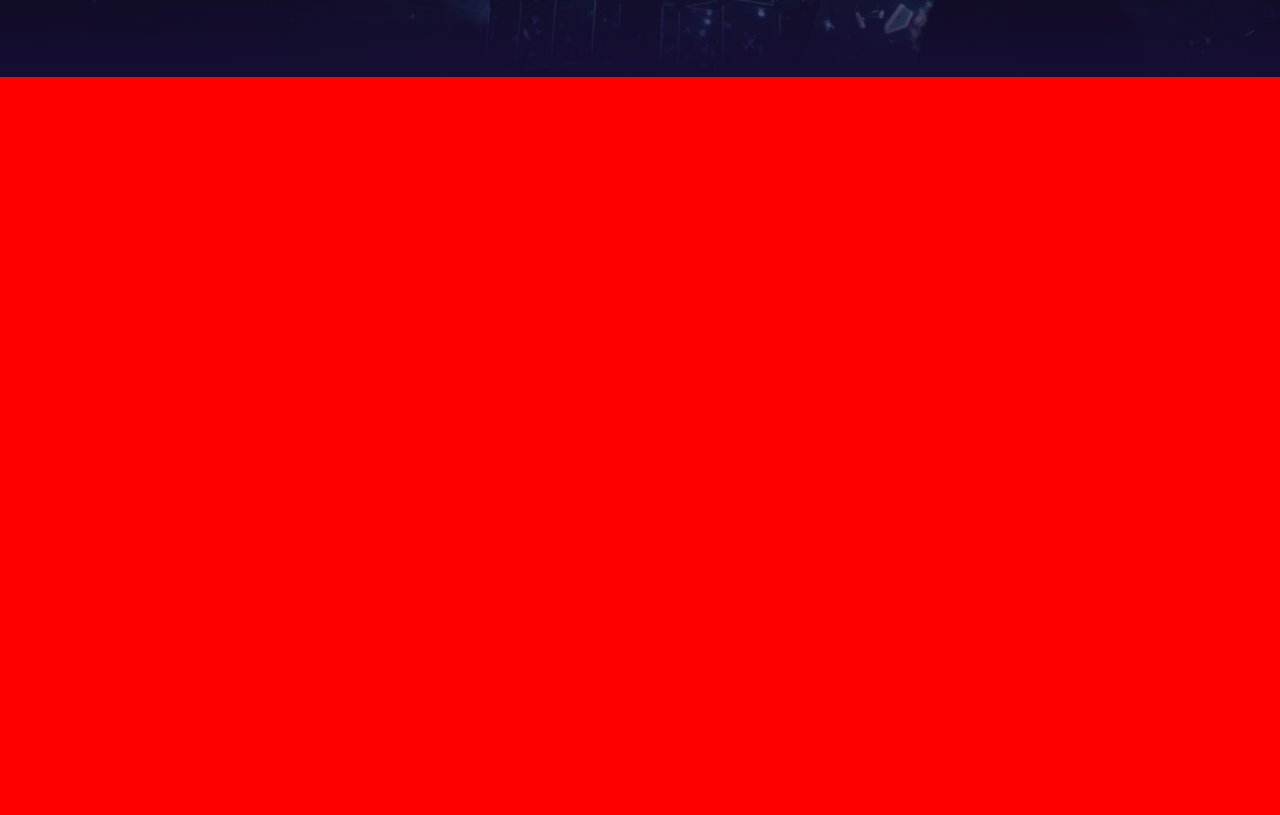
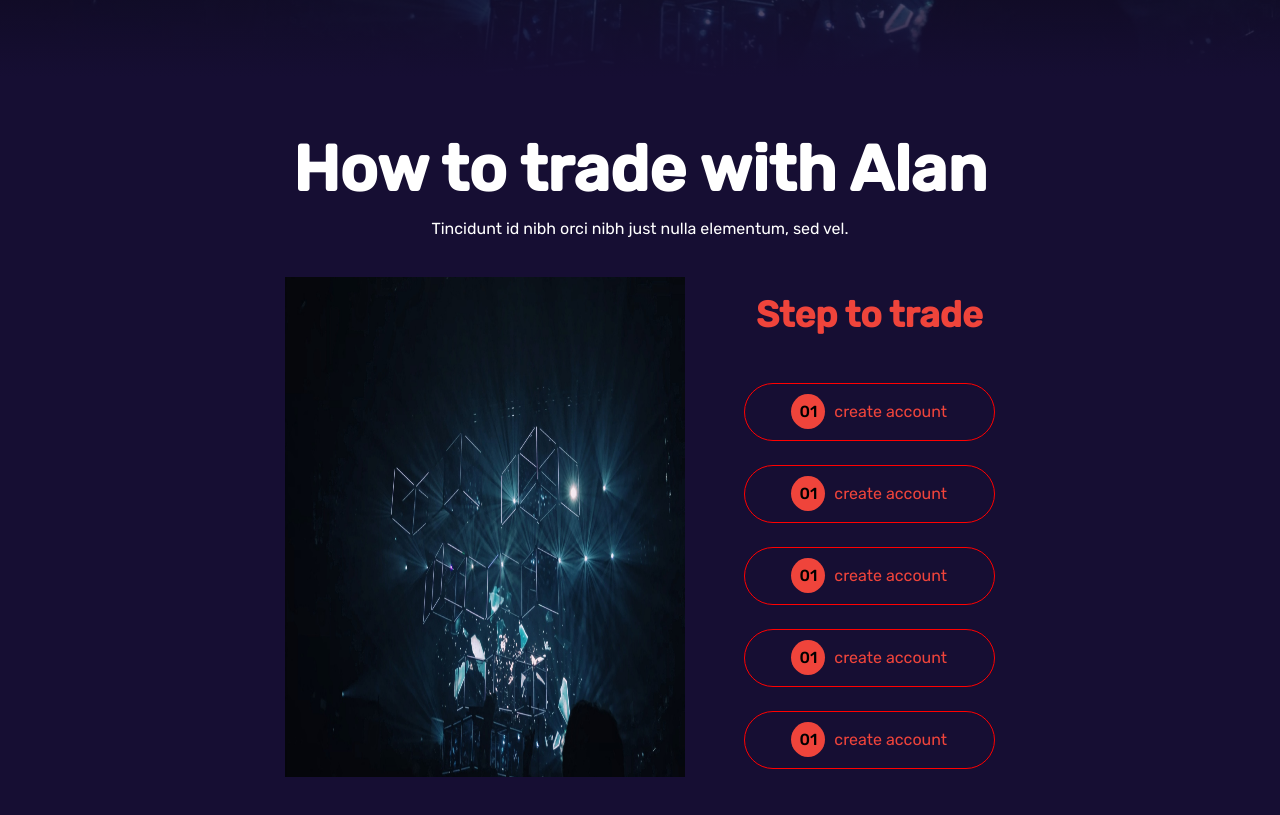
Before and after one commit to AlanTruong43/crypto_project, a plain HTML site: page index.html in a window 1280 px wide. Shown: the part 823-1638 px from the top of the page. Drawn offline with Linux system fonts and the light colour scheme.

Commit message:
complete layout2

```diff
--- a/css/style.css
+++ b/css/style.css
@@ -131,5 +131,52 @@ ul.collab li img{
 
 section.layout2{
     height: 100vh;
-    background-color: red;
+    background-color: #160E33;
+    text-align: center;
 }
+
+section.layout2 h1{
+    padding-top: 60px;
+    margin-bottom: 20px;
+    color: white;
+    font-size: 64px;
+    font-weight: 700;
+}
+
+section.layout2__content{
+    width: 60%;
+    display: flex;
+    justify-content: space-around;
+    margin: 0 auto;
+    margin-top: 40px;
+}
+
+section.layout2__content img{
+    width: 400px;
+    height: 500px;
+}
+
+ul.layout2_list li{
+    color: #EF443B;
+    margin-bottom: 24px;
+    border: 1px solid red;
+    padding: 20px 12px;
+    border-radius: 80px;
+}
+
+span.layout2__list__number{
+    color: black;
+    font-weight: 500;
+    background: #EF443B;
+    border-radius: 100%;
+    padding: 8px;
+    margin-right: 5px;
+}
+
+ul.layout2_list li:hover{
+    box-shadow: 0px 0px 40px 0px rgba(239, 68, 59, 0.40);
+}
+
+ul.layout2_list li:first-child:hover{
+    box-shadow: none;
+}
--- a/index.html
+++ b/index.html
@@ -61,8 +61,37 @@
         </section>
     </section>
 
-    <section class="layout2"></section>
+    <section class="layout2">
+        <h1>How to trade with Alan</h1>
+        <span style="color: #FFF;">Tincidunt id nibh orci nibh just nulla elementum, sed vel.</span>
+        <section class="layout2__content">
+            <img src="img/bg.png" alt="">
 
-    <section class="layout3"></section>
+            <ul class="layout2_list">
+                <li style="margin-bottom: 30px; border: none;"><span style="font-weight: 700; font-size: 36px;">Step to trade</span></li>
+                <li>
+                    <span class="layout2__list__number">01</span>
+                    <span>create account</span>
+                </li>
+                <li>
+                    <span class="layout2__list__number">01</span>
+                    <span>create account</span>
+                </li>
+                <li>
+                    <span class="layout2__list__number">01</span>
+                    <span>create account</span>
+                </li>
+                <li>
+                    <span class="layout2__list__number">01</span>
+                    <span>create account</span>
+                </li>
+                <li>
+                    <span class="layout2__list__number">01</span>
+                    <span>create account</span>
+                </li>
+            </ul>
+        </section>
+    </section>
+
 </body>
 </html>
```
